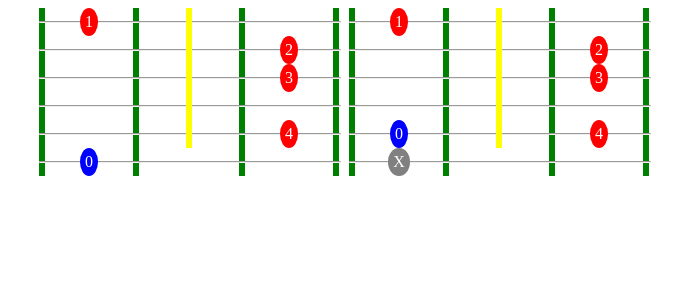
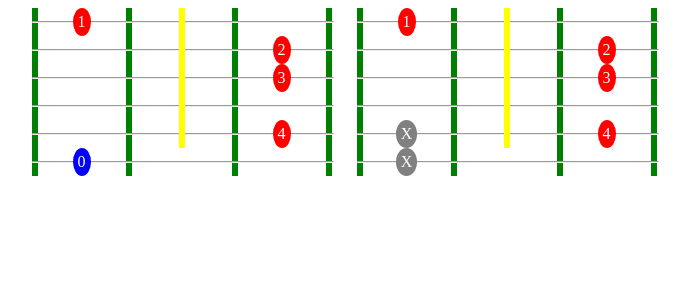
Before and after one commit to istng/guitar-chords-web, a Vue app: page / in a window 1280 px wide. Shown: the top 300 px of the page, without its empty margins (296-986 px from the left). Built offline with nearby package versions, Linux system fonts and the light colour scheme.

Commit message:
add support for several dead strings

```diff
--- a/src/App.vue
+++ b/src/App.vue
@@ -1,7 +1,7 @@
 <template>
   <div class="chords-container">
-  <GuitarChord class="guitar-chord" openString="5" firstFinger="00" secondFinger="12" thirdFinger="22" fourthFinger="42" :barre='{position: "1", cells: ["0","1","2","3","4"]}'/>
-<GuitarChord class="guitar-chord" openString="4" firstFinger="00" secondFinger="12" thirdFinger="22" fourthFinger="42" :barre='{position: "1", cells: ["0","1","2","3","4"]}' deadString="5" />
+  <GuitarChord class="guitar-chord" openString="5" firstFinger="00" secondFinger="12" thirdFinger="22" fourthFinger="42" :barre='{position: "1", cells: ["0","1","2","3","4"]}' :deadStrings='[]'/>
+<GuitarChord class="guitar-chord" openString="4" firstFinger="00" secondFinger="12" thirdFinger="22" fourthFinger="42" :barre='{position: "1", cells: ["0","1","2","3","4"]}' :deadStrings='["4","5"]' />
   </div>
 </template>
 
@@ -19,7 +19,7 @@ export default {
 <style>
 .chords-container {
   display: flex;
-  gap: 10px;
+  gap: 25px;
   flex-wrap: wrap;
   justify-content: center;
   align-items: center;
--- a/src/components/GuitarChord.vue
+++ b/src/components/GuitarChord.vue
@@ -43,7 +43,7 @@ export default {
     thirdFinger: String,
     fourthFinger: String,
     barre: Object,
-    deadString: String
+    deadStrings: Array
   },
   setup(props) {
     var cells = {
@@ -57,7 +57,9 @@ export default {
 
     cells[props.openString+"0"] = "0";
 
-    cells[props.deadString+"0"] = "X";
+    props.deadStrings.forEach((deadString) => {
+      cells[deadString+"0"] = "X";
+    });
 
     cells[props.firstFinger] = "1";
     cells[props.secondFinger] = "2";
```
